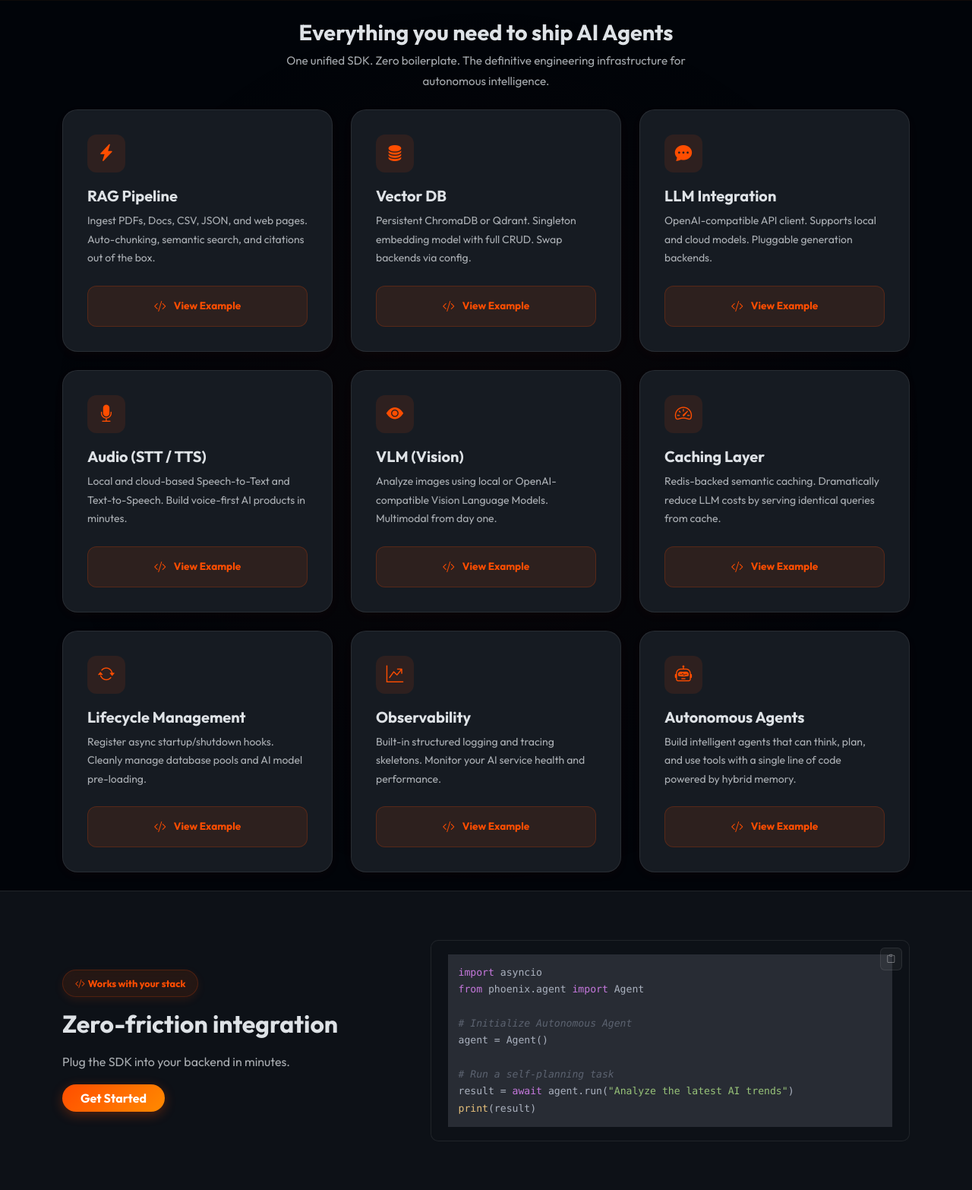
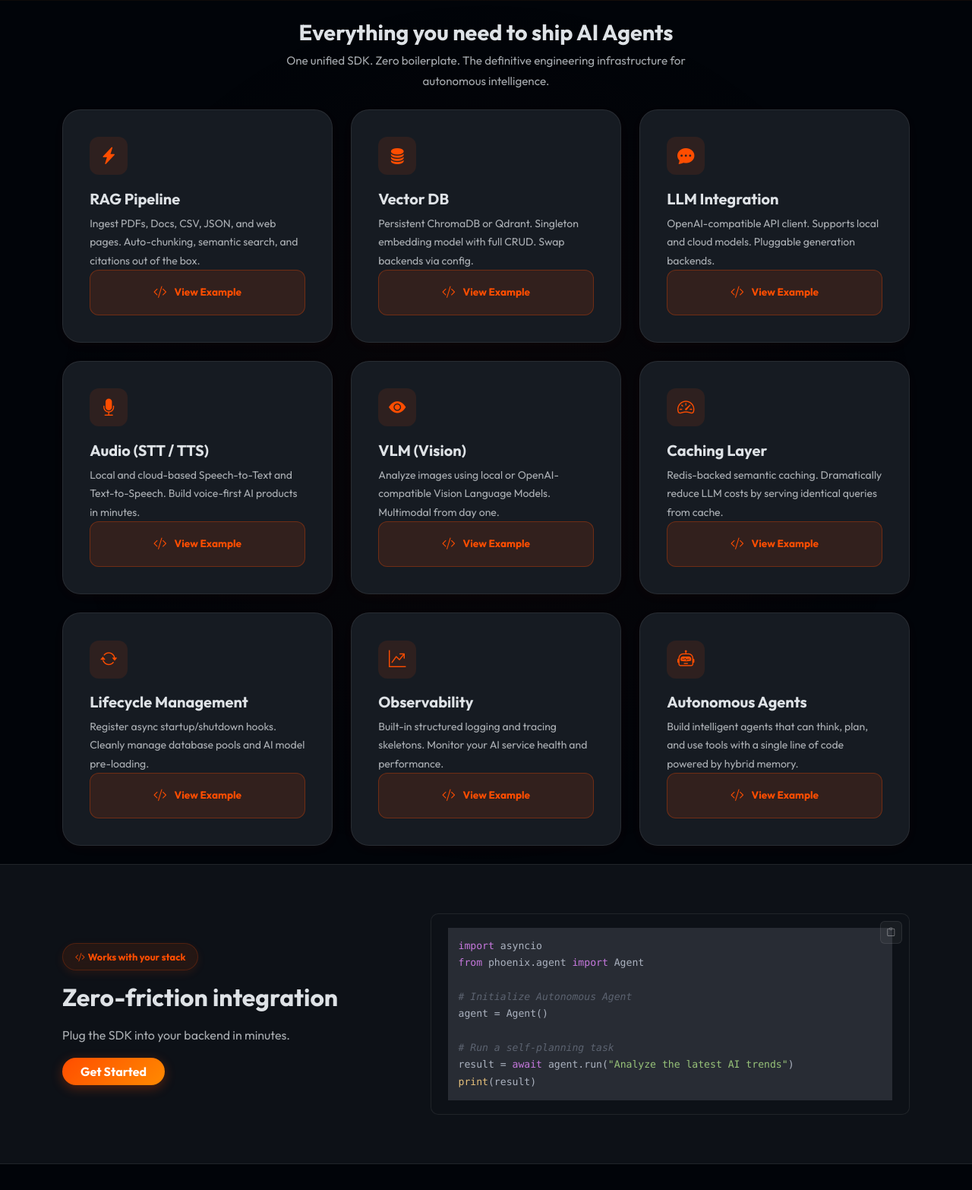
Before and after one commit to blackeagle686/IRYM_sdk, a Django app: page /en/ in a window 1280 px wide. Shown: the part 945-2511 px from the top of the page at 76% size. Run offline with Django 5.2, Linux system fonts and the light colour scheme; some libraries are stand-ins or nearby versions.

Commit message:
Add feature card styling with hover effects and gradient button
- Introduce `.feature-card` with backdrop blur, border, and smooth transition
- Update `.card-example-btn` with improved spacing, colors, and hover state
- Add gradient overlay on button hover using pseudo-element
- Adjust z-index and box-shadow for better visual depth

```diff
--- a/web/templates/home.html
+++ b/web/templates/home.html
@@ -246,6 +246,20 @@ print(result)</code></pre>
 
 <!-- Modals for Feature Cards -->
 <style>
+.feature-card {
+    background: var(--card-bg);
+    backdrop-filter: blur(10px);
+    -webkit-backdrop-filter: blur(10px);
+    border: 1px solid var(--border-color);
+    border-radius: 24px;
+    padding: 2.2rem;
+    height: 100%;
+    transition: all 0.4s cubic-bezier(0.175, 0.885, 0.32, 1.275);
+    position: relative;
+    display: flex;
+    flex-direction: column;
+    box-shadow: 0 4px 15px rgba(255, 77, 0, 0.03);
+}
 .feature-modal .modal-content {
     background: rgba(13, 17, 23, 0.85);
     backdrop-filter: blur(20px) saturate(180%);
@@ -253,7 +267,6 @@ print(result)</code></pre>
     border: 1px solid rgba(255, 255, 255, 0.1);
     border-radius: 24px;
     box-shadow: 0 25px 80px rgba(0, 0, 0, 0.6), 0 0 40px rgba(255, 77, 0, 0.05);
-    overflow: hidden;
 }
 .feature-modal .modal-header {
     background: linear-gradient(to right, rgba(255, 77, 0, 0.1), transparent);
@@ -293,14 +306,14 @@ print(result)</code></pre>
     color: var(--muted);
 }
 .card-example-btn {
-    margin-top: 1.5rem;
-    padding: 0.75rem 1.2rem;
+    margin-top: auto;
+    padding: 0.85rem 1.2rem;
     font-size: 0.85rem;
     font-weight: 700;
     border-radius: 12px;
-    background: var(--accent-soft);
+    background: rgba(255, 77, 0, 0.12);
     color: var(--accent);
-    border: 1px solid rgba(255, 77, 0, 0.2);
+    border: 1px solid rgba(255, 77, 0, 0.3);
     transition: all 0.3s cubic-bezier(0.4, 0, 0.2, 1);
     display: inline-flex;
     align-items: center;
@@ -308,17 +321,31 @@ print(result)</code></pre>
     width: 100%;
     justify-content: center;
     position: relative;
-    z-index: 2;
+    z-index: 5;
+    text-decoration: none !important;
 }
 .feature-card:hover .card-example-btn {
     background: var(--accent);
-    color: #fff;
+    color: #fff !important;
     border-color: var(--accent);
-    box-shadow: 0 8px 20px rgba(255, 77, 0, 0.3);
-    transform: translateY(-2px);
+    box-shadow: 0 10px 25px rgba(255, 77, 0, 0.4);
+    transform: translateY(-3px);
 }
 .card-example-btn i {
-    font-size: 1rem;
+    font-size: 1.1rem;
+}
+.card-example-btn::before {
+    content: '';
+    position: absolute;
+    inset: 0;
+    border-radius: 12px;
+    background: linear-gradient(45deg, var(--accent), var(--accent-orange));
+    opacity: 0;
+    transition: opacity 0.3s;
+    z-index: -1;
+}
+.feature-card:hover .card-example-btn::before {
+    opacity: 1;
 }
 </style>
 
```
